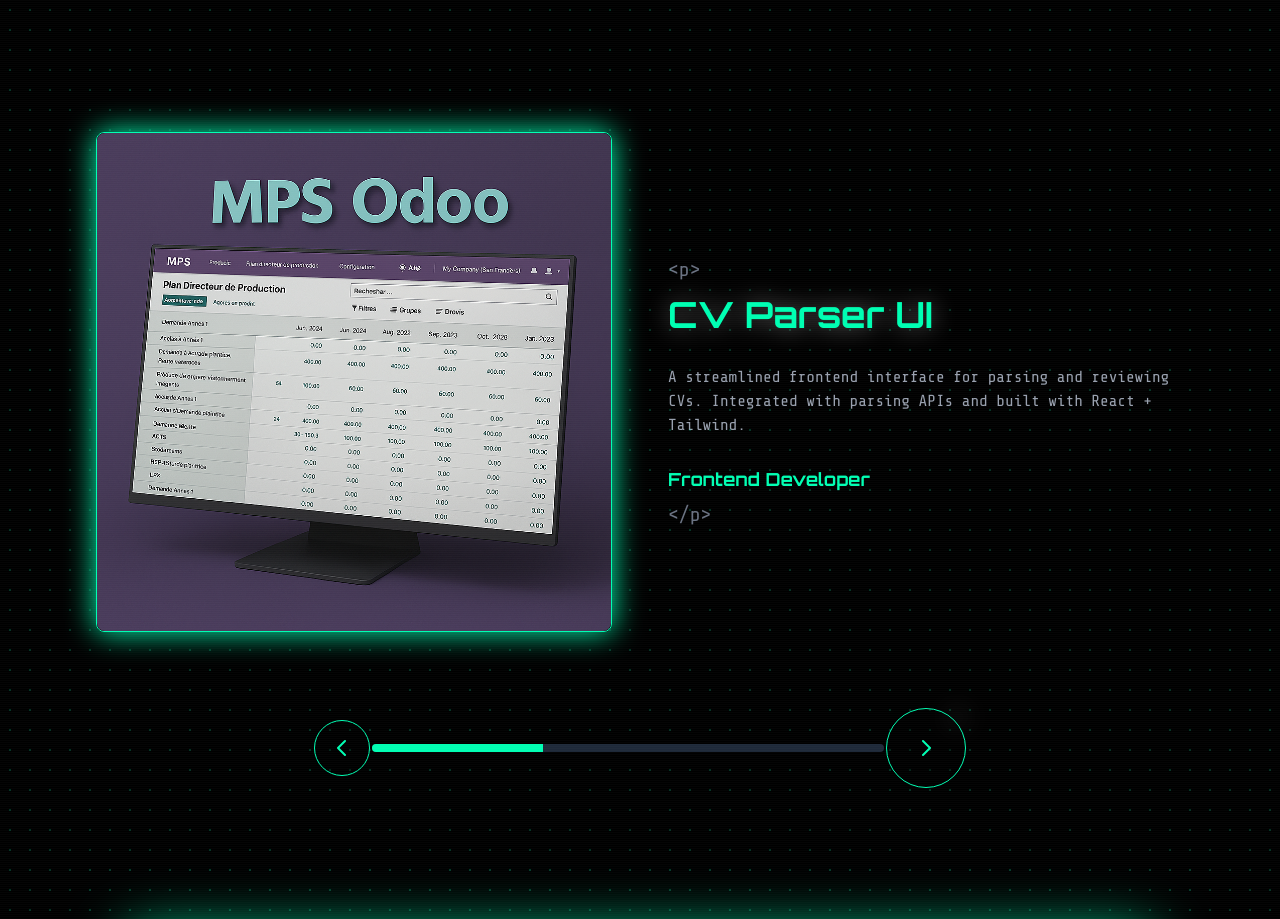
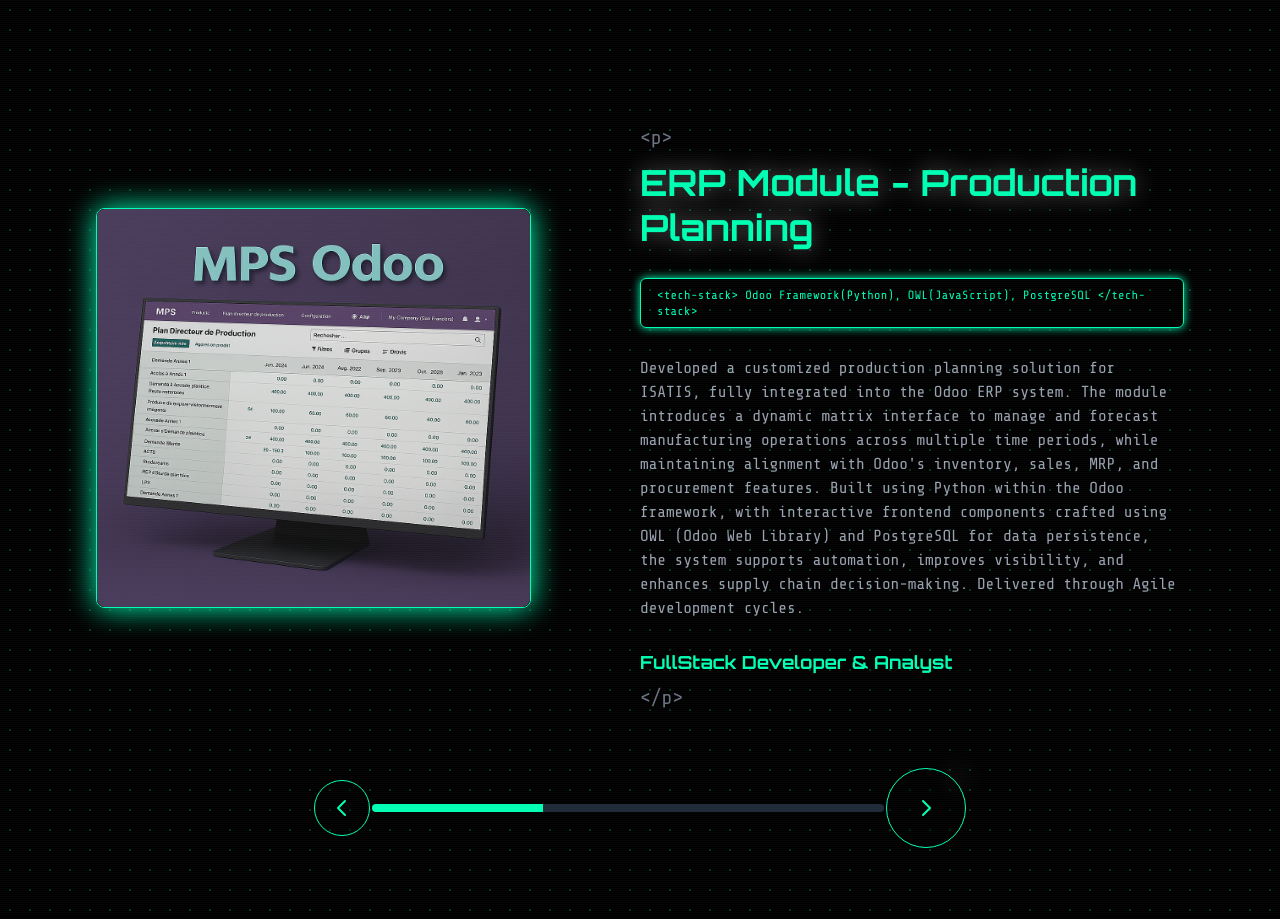
Before and after one commit to belkhelfamehdi/Portfolio_V2, a React (Vite) app: page / in a window 1280 px wide. Shown: the part 1540-2459 px from the top of the page. Built offline with nearby package versions, Linux system fonts and the light colour scheme.

Commit message:
feat: update project entries in ProjectsSection with detailed descriptions and improved layout

```diff
--- a/src/components/ProjectsSection.tsx
+++ b/src/components/ProjectsSection.tsx
@@ -7,30 +7,30 @@ import GlitchText from "./GlitchText";
 
 const projects = [
   {
-    title: "CV Parser UI",
+    title: "ERP Module - Production Planning",
     description:
-      "A streamlined frontend interface for parsing and reviewing CVs. Integrated with parsing APIs and built with React + Tailwind.",
-    stack: "React, Tailwind, Framer Motion",
+      "Developed a customized production planning solution for ISATIS, fully integrated into the Odoo ERP system. The module introduces a dynamic matrix interface to manage and forecast manufacturing operations across multiple time periods, while maintaining alignment with Odoo's inventory, sales, MRP, and procurement features. Built using Python within the Odoo framework, with interactive frontend components crafted using OWL (Odoo Web Library) and PostgreSQL for data persistence, the system supports automation, improves visibility, and enhances supply chain decision-making. Delivered through Agile development cycles.",
+    stack: "Odoo Framework(Python), OWL(JavaScript), PostgreSQL",
     image: Project1Img,
-    role: "Frontend Developer",
+    role: "FullStack Developer & Analyst",
     link: "#",
   },
   {
-    title: "ERP Module - Production Planning",
+    title: "MySkilledCV – Resume Screening Platform",
     description:
-      "Custom Odoo module for optimizing production workflows at CHU. Backend logic and interface co-developed.",
-    stack: "Odoo, Python, PostgreSQL",
+      "MySkilledCV is an intelligent recruitment platform that simplifies the hiring process for companies. It allows employers to upload resumes and instantly receive ranked candidate insights powered by AI. The platform offers a smooth user experience, real-time updates, and intuitive tools to manage job postings and applicants more effectively. It’s designed to enhance decision-making, reduce manual screening effort, and accelerate the hiring workflow.",
+    stack: "Spring Boot, Angular, TailwindCSS, PostgreSQL",
     image: Project2Img,
-    role: "FullStack Dev",
+    role: "FullStack Developer",
     link: "#",
   },
   {
-    title: "Portfolio V2",
+    title: "HardSpace – E-Commerce Platform",
     description:
-      "This portfolio — built with Vite, styled like a cyberpunk HUD terminal. Focused on motion, theme, and interactivity.",
-    stack: "Vite, React, Tailwind",
+      "HardSpace is a web-based e-commerce platform designed for the sale and distribution of computer hardware. The platform offers a complete interface for customers, suppliers, and administrators, enabling real-time product management, order processing, and user interaction. Built with Laravel 10 for robust backend logic, Tailwind CSS for a responsive and modern UI, and MySQL for reliable data management, the system delivers a scalable and efficient shopping experience tailored for tech enthusiasts and vendors alike.",
+    stack: "Laravel, TailwindCss, MySQL",
     image: Project3Img,
-    role: "Designer & Engineer",
+    role: "FullStack Developer",
     link: "#",
   },
 ];
@@ -43,8 +43,8 @@ const ProjectsSection: React.FC = () => {
 
   return (
     <section id="projects" className="min-h-screen text-neon-green font-mono flex flex-col items-center justify-center px-4 py-16">
-      <div className="flex flex-col md:flex-row items-center justify-between space-x-0 md:space-x-14 space-y-5 w-full max-w-7xl">
-        <div className="relative w-full md:w-1/2 h-[500px] border border-neon-green shadow-[0_0_30px_#00FFB3] rounded-lg bg-black/60 backdrop-blur-sm">
+      <div className="flex flex-col md:flex-row items-center justify-between space-x-0 space-y-5 w-full max-w-7xl">
+        <div className="relative w-full md:w-2/5 h-[400px] border border-neon-green shadow-[0_0_30px_#00FFB3] rounded-lg bg-black/60 backdrop-blur-sm">
           <AnimatePresence mode="wait">
             <motion.div
               key={current}
@@ -83,12 +83,18 @@ const ProjectsSection: React.FC = () => {
                 <GlitchText text={projects[current].title} delay={-10} />
               </span>
             </h1>
-            <p className="text-gray-400 font-mono text-md">
+            <div className="w-full px-4 py-2 border border-neon-green bg-black/50 rounded-md shadow-[0_0_10px_#00FFB3]">
+    <p className="text-xs text-neon-green font-mono tracking-wide">
+      &lt;tech-stack&gt; {projects[current].stack} &lt;/tech-stack&gt;
+    </p>
+  </div>
+            <p className="text-gray-400 font-mono text-md leading-normal">
               {projects[current].description}
             </p>
             <h2 className="text-lg font-bold font-orbitron text-neon-green">
               <GlitchText text={projects[current].role} delay={-10} />
             </h2>
+
           </div>
           <div className="flex items-start mt-2 text-xl text-gray-500 font-mono">
             <span>&lt;/p&gt;</span>
```
